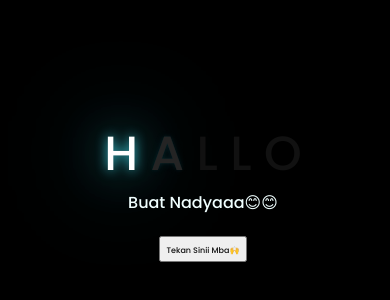
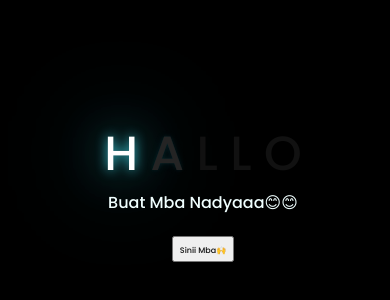
Before and after one commit to rakhaguevara/bungajs.github.io, a plain HTML site: page index.html in a window 390 px wide. Shown: the part 240-540 px from the top of the page. Drawn offline with Linux system fonts and the light colour scheme.

Commit message:
"perubahan 2'

```diff
--- a/css/style.css
+++ b/css/style.css
@@ -1,8 +1,8 @@
-@import url('https://fonts.googleapis.com/css2?family=Poppins:ital,wght@0,500;1,900&display=swap');
-*{
-    font-family: 'Poppins',cursive;
+@import url("https://fonts.googleapis.com/css2?family=Poppins:ital,wght@0,500;1,900&display=swap");
+* {
+  font-family: "Poppins", cursive;
 }
-body{
+body {
   color: azure;
   width: 100%;
   height: 100vh;
@@ -12,59 +12,62 @@ body{
   justify-content: center;
   background-color: black;
 }
-.greetings{
+.greetings {
   font-size: 6rem;
   font-weight: 900;
 }
-.greetings > span{
+.greetings > span {
   animation: glow 2.5s ease-in-out infinite;
 }
-@keyframes glow{
-    0%, 100%{
+@keyframes glow {
+  0%,
+  100% {
     color: #fff;
     text-shadow: 0 0 12px #39c6d6, 0 0 50px #39c6d6, 0 0 100px #39c6d6;
   }
-    10%, 90%{
+  10%,
+  90% {
     color: #111;
     text-shadow: none;
   }
 }
-.greetings > span:nth-child(2){
-    animation-delay: .2s ;
+.greetings > span:nth-child(2) {
+  animation-delay: 0.2s;
 }
-.greetings > span:nth-child(3){
-    animation-delay: .4s ;
+.greetings > span:nth-child(3) {
+  animation-delay: 0.4s;
 }
-.greetings > span:nth-child(4){
-    animation-delay: .6s;
+.greetings > span:nth-child(4) {
+  animation-delay: 0.6s;
 }
-.greetings > span:nth-child(5){
-    animation-delay: .8s;
+.greetings > span:nth-child(5) {
+  animation-delay: 0.8s;
 }
 
-.description{
+.description {
   font-size: 1.5rem;
   margin-bottom: 20px;
+  font-style: bold;
 }
 
-.button a{
+.button a {
   text-decoration: none;
-    font-size: 1rem;
+  font-size: 4rem;
   color: #111;
 }
 
-@media screen and (max-width:574px){
-    .greetings{
+@media screen and (max-width: 574px) {
+  .greetings {
     display: block;
     font-size: 3rem;
     font-weight: 500;
     text-align: center;
   }
-    .description{
+  .description {
     font-size: 1rem;
   }
 
-    .button a{
-        font-size: .5rem;
+  .button a {
+    font-size: 0.5rem;
   }
 }
--- a/index.html
+++ b/index.html
@@ -6,7 +6,7 @@
     <meta name="viewport" content="width=device-width, initial-scale=1.0" />
     <link rel="stylesheet" href="css/style.css" />
     <link rel="icon" href="img/flowers.png" type="image/x-icon" />
-    <title>Flowers</title>
+    <title>Buat Dia</title>
   </head>
   <body>
     <div class="greetings">
@@ -18,11 +18,11 @@
       <span>O</span>
     </div>
     <div class="description">
-      <span>Buat Nadyaaa😊😊</span>
+      <span>Buat Mba Nadyaaa😊😊</span>
     </div>
     <div class="button">
       <button>
-        <a href="flower.html">Tekan Sinii Mba🙌</a>
+        <a href="flower.html"> Sinii Mba🙌</a>
       </button>
     </div>
   </body>
```
Lines whose indentation alone changed are shown as unchanged.
